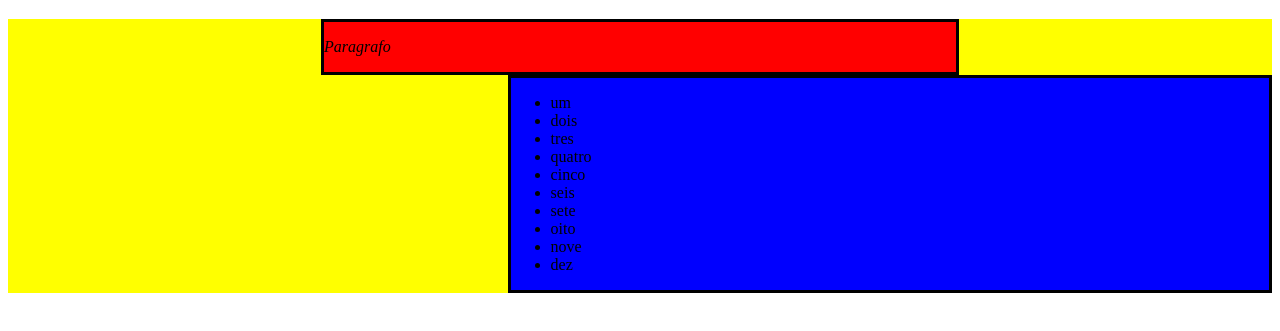
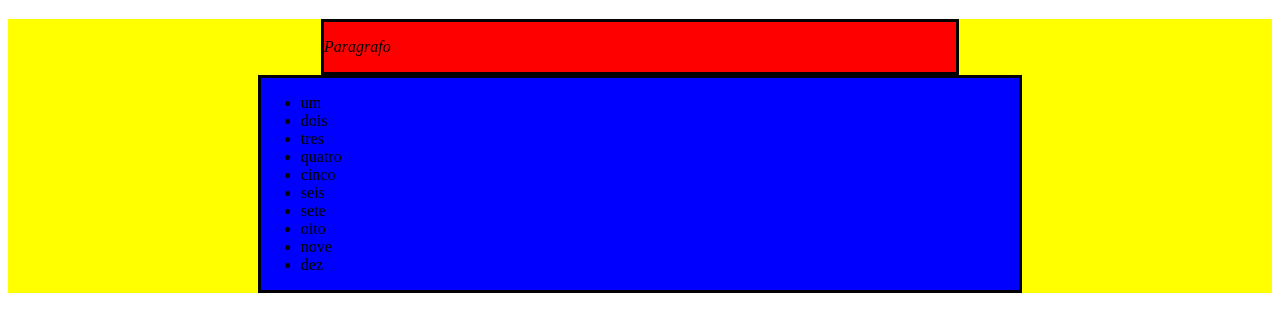
Before and after one commit to EsdrasThiago/Trybe-Exercicios, a plain HTML site: page fundamentos/bloco5/dia-2-javascript-trabalhando-com-elementos/exercicio.html in a window 1280 px wide. Shown: the part 61-392 px from the top of the page. Drawn offline with Linux system fonts and the light colour scheme.

Commit message:
Exercicio 4(13)

```diff
--- a/fundamentos/bloco5/dia-2-javascript-trabalhando-com-elementos/exercicio.html
+++ b/fundamentos/bloco5/dia-2-javascript-trabalhando-com-elementos/exercicio.html
@@ -126,6 +126,8 @@
     subTitulo3.classList.add('description')
     //12
     principal.removeChild(secaoLeft)
+    //13
+    secaoRight.style.marginRight = 'auto'
     </script>
   </body>
 </html>
```
